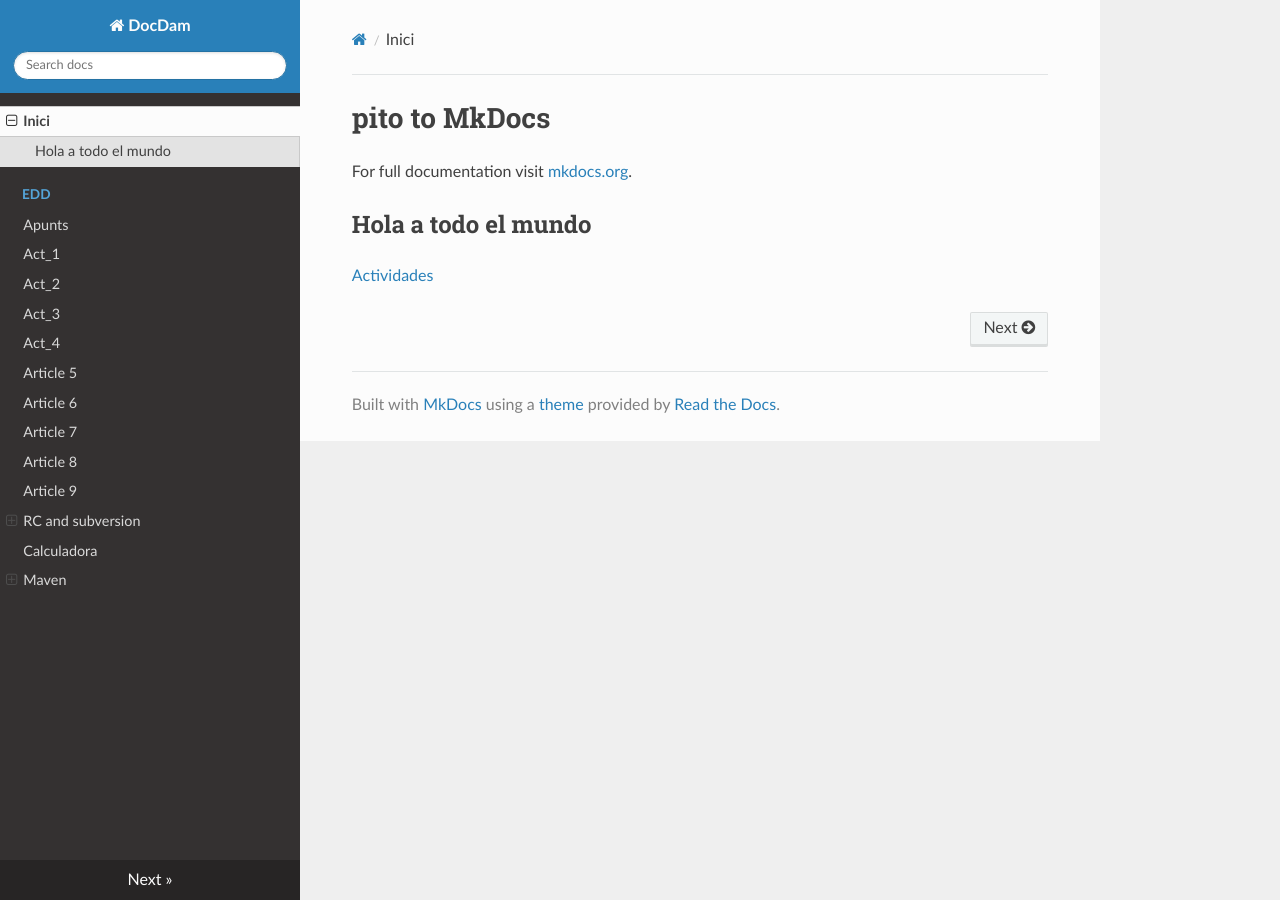
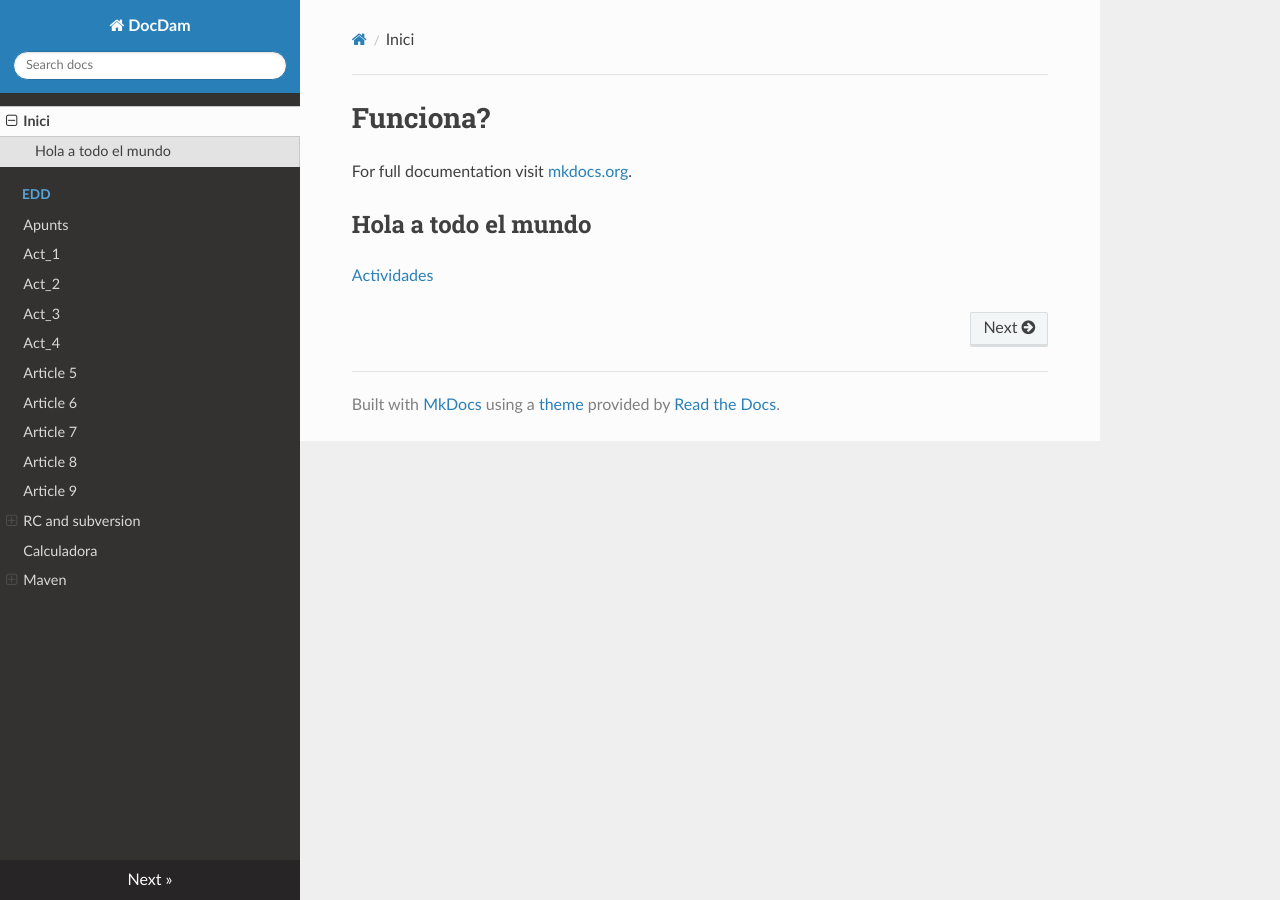
Before and after one commit to DisnaKing/devlog, an MkDocs documentation site: the page built from docs/index.md, in a window 1280 px wide. Built offline with MkDocs 1.6.1, drawn with Linux system fonts in a browser that asks for light colours; nearby versions of some CDN libraries.

Commit message:
funciona

```diff
--- a/docs/index.md
+++ b/docs/index.md
@@ -1,4 +1,4 @@
-# pito to MkDocs
+# Funciona?
 
 For full documentation visit [mkdocs.org](https://www.mkdocs.org).
 
```
